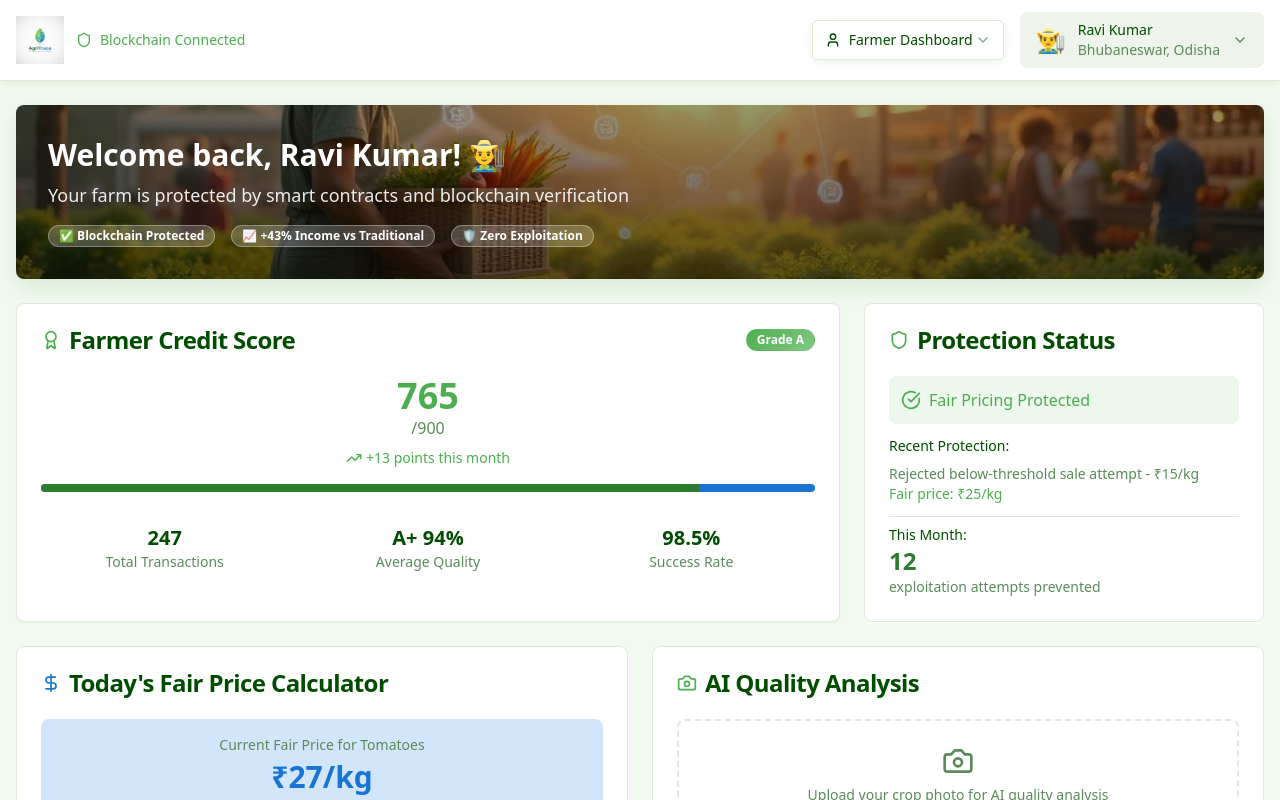
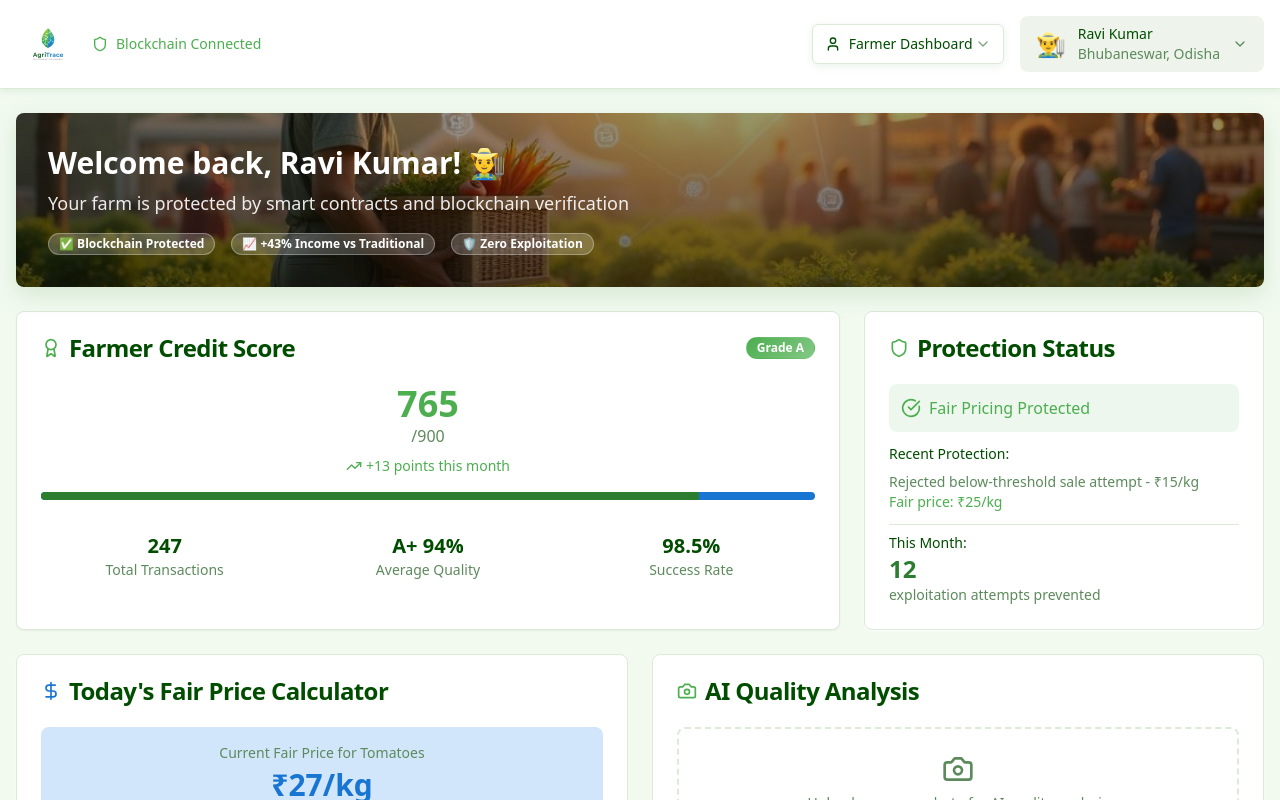
Before and after one commit to sairaj15/farm-chain-fair-87cdae50, a React (Vite) app: page / in a window 1280 px wide. Shown: the top 800 px of the page. Built offline with nearby package versions, Linux system fonts and the light colour scheme; the HTML template or start-up script is replaced by a standard one.

Commit message:
Update logo

```diff
--- a/src/components/Header.tsx
+++ b/src/components/Header.tsx
@@ -28,9 +28,9 @@ const Header: React.FC<HeaderProps> = ({ currentRole, onRoleChange }) => {
           {/* Logo */}
           <div className="flex items-center gap-3">
             <img
-              src="/src/assets/agritrace-logo.png"
+              src="/src/assets/agritrace-logo-new.png"
               alt="AgriTrace"
-              className="h-12 w-auto"
+              className="h-16 w-auto"
             />
             <div className="flex items-center gap-2 text-sm">
               <Shield className="h-4 w-4 text-success" />
```
Also changed, not shown: src/assets/agritrace-logo-new.png (added).
